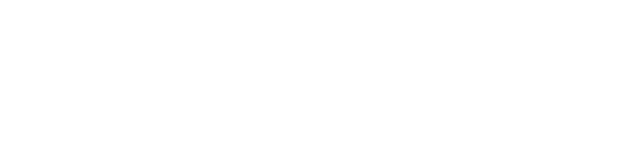
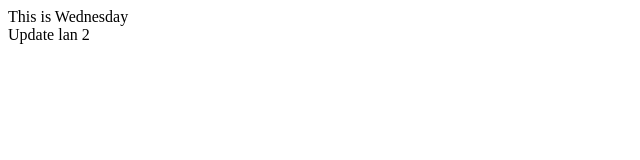
Before and after one commit to nami218/Nami-230222, a plain HTML site: page index.html in a window 1280 px wide. Shown: the whole page, without its empty margins (0-640 px from the left). Drawn offline with Linux system fonts and the light colour scheme.

Commit message:
update 2nd

```diff
--- a/index.html
+++ b/index.html
@@ -7,6 +7,11 @@
     <title>Document</title>
 </head>
 <body>
+    <head></head>
+    <body>
+        This is Wednesday
+        <div class="update">Update lan 2</div>
+    </body>
 
 </body>
 </html>
```
